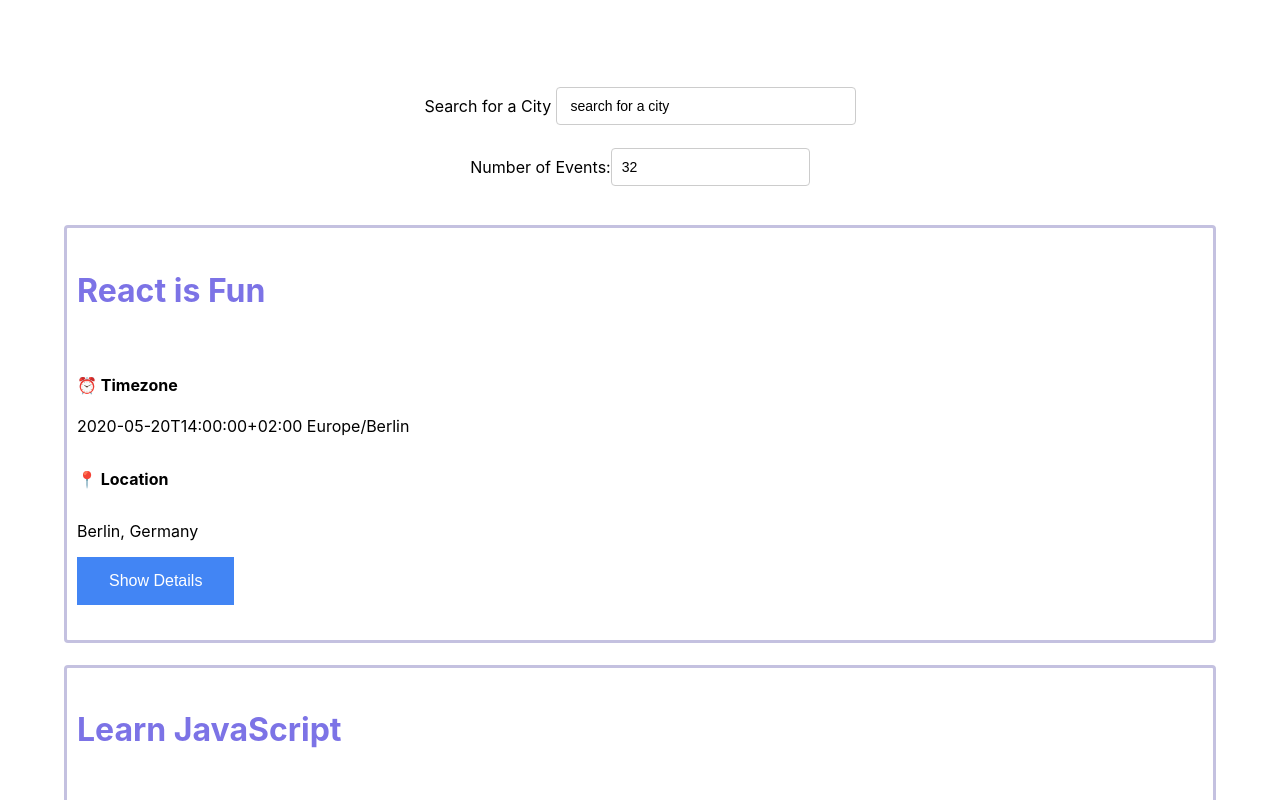
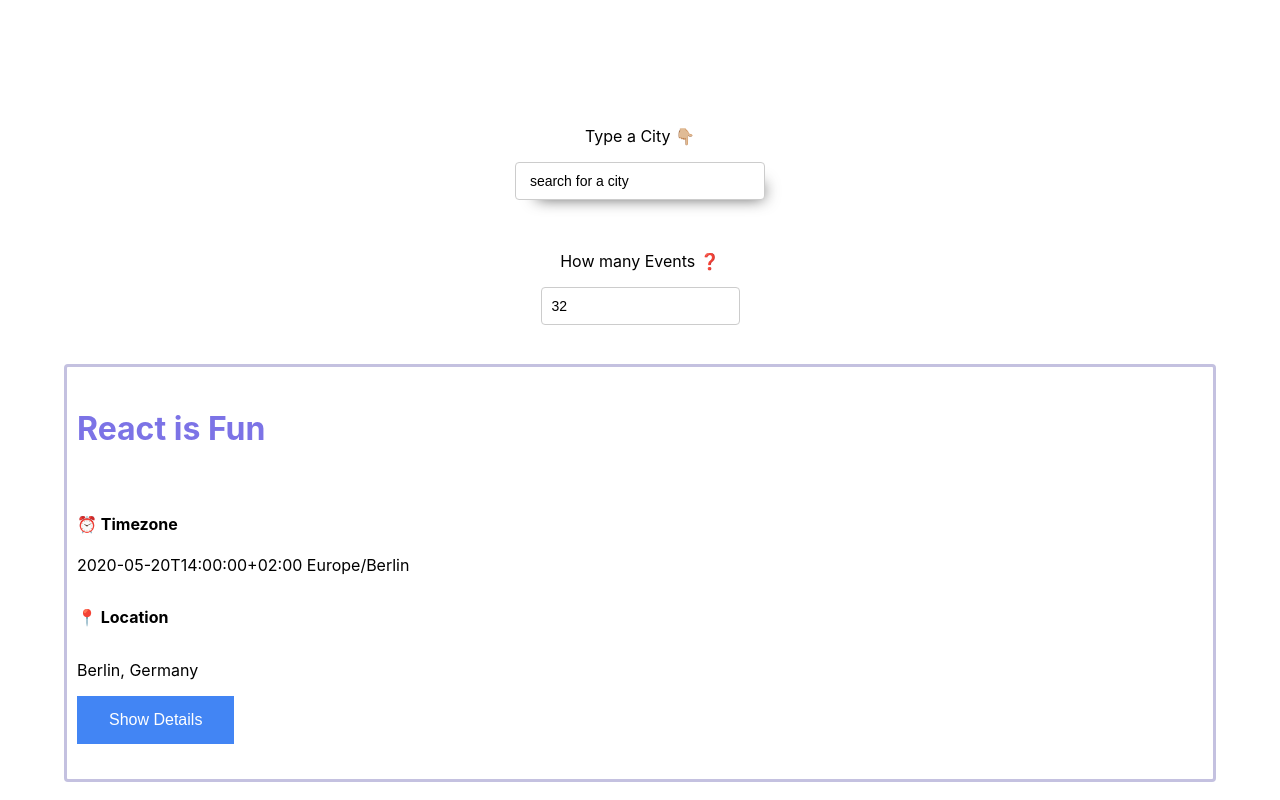
Before and after one commit to techsylvia/meet_app, a React (Create React App) app: page / in a window 1280 px wide. Shown: the top 800 px of the page. Built offline with nearby package versions, Linux system fonts and the light colour scheme.

Commit message:
design and styling forms

```diff
--- a/src/App.css
+++ b/src/App.css
@@ -29,6 +29,67 @@
 }
 */
 
+/* FORM */
+
+input[type="text"],
+input[type="number"] {
+  padding: 8px 6px 8px 10px;
+  border-radius: 4px;
+  outline: none;
+  border: 1px solid #ccc;
+  font-size: 14px;
+  line-height: 20px;
+  align-self: center;
+  height: 38px;
+}
+
+.city {
+  width: 250px;
+  box-shadow: 10px 10px 16px -12px rgba(0, 0, 0, 0.75);
+}
+.CitySearch {
+  max-width: 300px;
+  margin: 20px auto 0;
+  position: relative;
+}
+
+/*
+.showSuggestions {
+  display: block;
+}
+*/
+
+/* DROPDOWNS */
+
+.suggestions {
+  width: 250px;
+  position: absolute;
+  z-index: 2;
+  align-self: center;
+  margin: 0;
+  top: 20px;
+  font-size: 14px;
+  box-shadow: 10px 10px 16px -12px rgba(0, 0, 0, 0.75);
+}
+
+.suggestions > li {
+  text-align: left;
+  padding: 8px 6px 8px 10px;
+  background-color: #eee;
+  cursor: default;
+}
+
+.suggestions > li:last-child {
+  border-bottom-left-radius: 4px;
+  border-bottom-right-radius: 4px;
+}
+
+.suggestions > li:hover {
+  background-color: #c4c1e0;
+}
+
+/*BUTTONS */
+
 .event-showDetails-btn {
   background-color: #4285f4;
   border: none;
@@ -51,62 +112,6 @@
   font-size: 16px;
 }
 
-.showSuggestions {
-  display: block;
-}
-
-input[type="text"],
-input[type="number"] {
-  padding: 8px 6px 8px 10px;
-  border-radius: 4px;
-  outline: none;
-  border: 1px solid #ccc;
-  font-size: 14px;
-  line-height: 20px;
-  align-self: center;
-  height: 38px;
-}
-
-.city {
-  width: 300px;
-}
-
-.CitySearch {
-  display: flex;
-  flex-direction: column;
-  flex-basis: 300px;
-  max-width: 300px;
-  margin: auto;
-  position: relative;
-}
-
-.suggestions {
-  width: 250px;
-  position: absolute;
-  z-index: 2;
-  align-self: center;
-  margin: 0;
-  top: 43px;
-  font-size: 14px;
-  box-shadow: 10px 10px 16px -12px rgba(0, 0, 0, 0.75);
-}
-
-.suggestions > li {
-  text-align: left;
-  padding: 8px 6px 8px 10px;
-  background-color: #eee;
-  cursor: default;
-}
-
-.suggestions > li:last-child {
-  border-bottom-left-radius: 4px;
-  border-bottom-right-radius: 4px;
-}
-
-.suggestions > li:hover {
-  background-color: #bcdcdb;
-}
-
 .event {
   padding: 10px 10px 35px;
   margin-bottom: 10px;
@@ -126,6 +131,7 @@
   cursor: pointer;
 }
 
+/* DETAILS */
 .name {
   font-size: 18px;
   font-weight: 600;
--- a/src/CitySearch.js
+++ b/src/CitySearch.js
@@ -1,5 +1,4 @@
 import React, { Component } from "react";
-import Form from "react-bootstrap/Form";
 
 class CitySearch extends Component {
   constructor() {
@@ -34,18 +33,16 @@
 
   render() {
     return (
-      <Form>
-        <Form.Group className="mb-3">
-          <Form.Label> Search for a City </Form.Label>
-          <Form.Control
+      <div>
+        <div className="CitySearch">
+          <p>Type a City 👇🏼 </p>
+          <input
             type="text"
+            id="city"
+            placeholder="Select city:"
             className="city"
             value={this.state.query}
             onChange={this.handleInputChanged}
-            placeholder="Enter a City"
-            onFocus={() => {
-              this.setState({ showSuggestions: true });
-            }}
           />
           <ul
             className="suggestions"
@@ -53,22 +50,19 @@
           >
             {this.state.suggestions.map((suggestion) => (
               <li
+                className="suggestions-item"
                 key={suggestion}
                 onClick={() => this.handleItemClicked(suggestion)}
               >
                 {suggestion}
               </li>
             ))}
-            <li
-              className="suggestions-all"
-              key="all"
-              onClick={() => this.handleItemClicked("all")}
-            >
+            <li onClick={() => this.handleItemClicked("all")}>
               <b>See all cities</b>
             </li>
           </ul>
-        </Form.Group>
-      </Form>
+        </div>
+      </div>
     );
   }
 }
--- a/src/NumberOfEvents.js
+++ b/src/NumberOfEvents.js
@@ -11,7 +11,7 @@
     return (
       <Form>
         <Form.Group className="mb-3">
-          <Form.Label>Number of Events:</Form.Label>
+          <p>How many Events ❓ </p>
           <Form.Control
             type="number"
             className="number-input"
```
